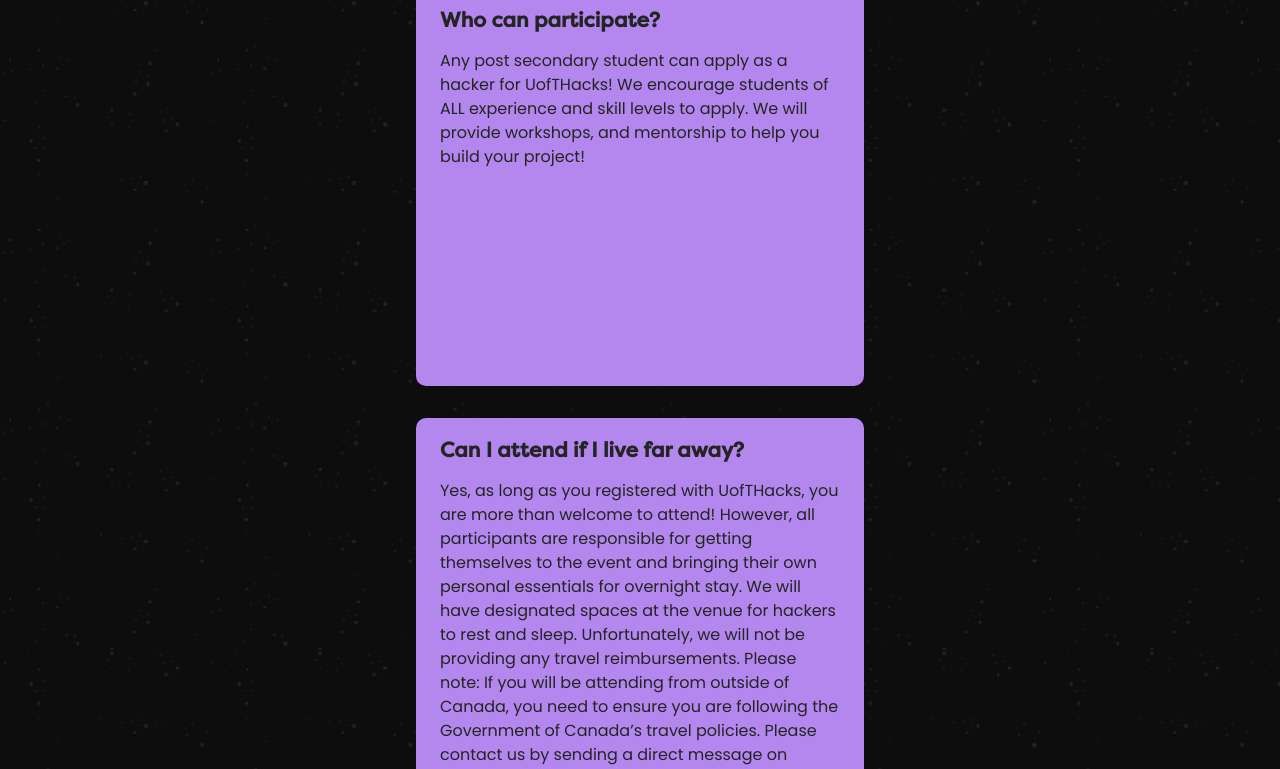
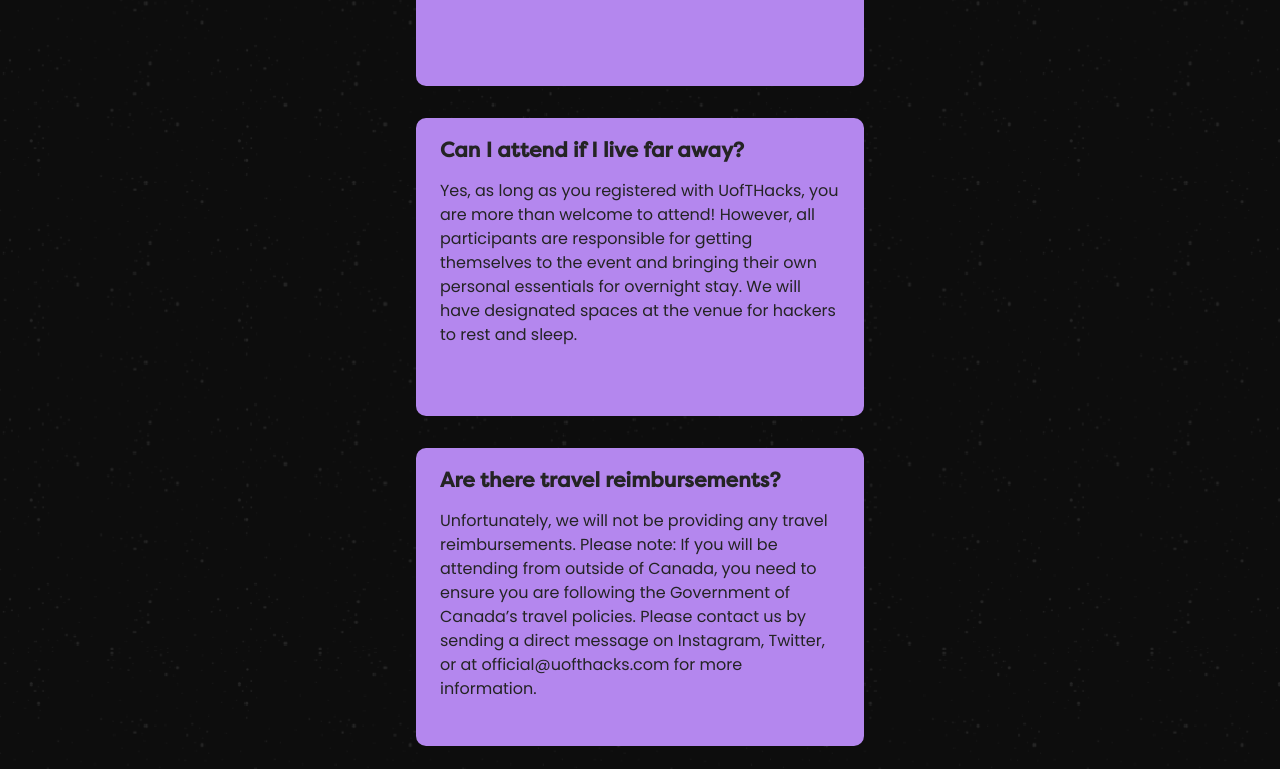
Before and after one commit to UofTHacks-Official/site-x, a Next.js app: page / in a window 1280 px wide. Shown: the part 4744-5513 px from the top of the page. Built offline with nearby package versions, Linux system fonts and the light colour scheme.

Commit message:
update faq

```diff
--- a/components/sections/FAQ/cards/Card.jsx
+++ b/components/sections/FAQ/cards/Card.jsx
@@ -11,7 +11,7 @@ const Wrapper = styled('section', css({
     // border: "2px solid #eaeaea",
     backgroundColor: "$tertiary",
     borderRadius: "10px",
-    minHeight: "350px",
+    minHeight: "250px",
     maxWidth: "70%",
     width: "25rem",
     transition: "all 0.3s ease 0s",
--- a/components/sections/FAQ/faqs.json
+++ b/components/sections/FAQ/faqs.json
@@ -13,7 +13,11 @@
   },
   {
     "question": "Can I attend if I live far away?",
-    "answer": "Yes, as long as you registered with UofTHacks, you are more than welcome to attend! However, all participants are responsible for getting themselves to the event and bringing their own personal essentials for overnight stay. We will have designated spaces at the venue for hackers to rest and sleep. Unfortunately, we will not be providing any travel reimbursements. Please note: If you will be attending from outside of Canada, you need to ensure you are following the Government of Canada’s travel policies. Please contact us by sending a direct message on Instagram, Twitter, or at official@uofthacks.com for more information."
+    "answer": "Yes, as long as you registered with UofTHacks, you are more than welcome to attend! However, all participants are responsible for getting themselves to the event and bringing their own personal essentials for overnight stay. We will have designated spaces at the venue for hackers to rest and sleep."
+  },
+  {
+    "question": "Are there travel reimbursements?",
+    "answer": "Unfortunately, we will not be providing any travel reimbursements. Please note: If you will be attending from outside of Canada, you need to ensure you are following the Government of Canada’s travel policies. Please contact us by sending a direct message on Instagram, Twitter, or at official@uofthacks.com for more information."
   },
   {
     "question": "Can I join virtually?",
@@ -36,7 +40,11 @@
     "answer": "Not at all — UofTHacks is a perfect opportunity to learn something new! Throughout the event we’ll have tons of workshops to help you get set up. We’ll also have mentors floating around to help out whenever you need it!"
   },
   {
-    "question": "Can I work on my project before the event?",
-    "answer": "No. To ensure fairness, and integrity, all work on your project must be done during the event. All submitted projects must link their repository and will be verified manually. Any projects that violate our rules will be disqualified from judging."
+    "question": "What do Mentors do?",
+    "answer": "At UofTHacks, mentors are excited individuals who want to share technical knowledge and experiences with hackers! This includes providing guidance, mentorship in their future careers, help on their projects and more!"
+  },
+  {
+    "question": "What are the Requirements to be a Mentor?",
+    "answer": "At UofTHacks, a mentor is a working professional who has had experience in the tech industry. Mentors must be 18+, and have technical knowledge. Previous internship experience is not necessary, but is definitely considered a bonus!"
   }
 ]
```
